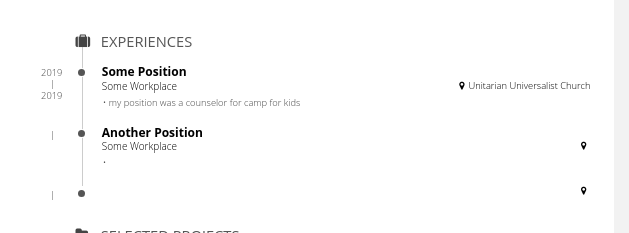
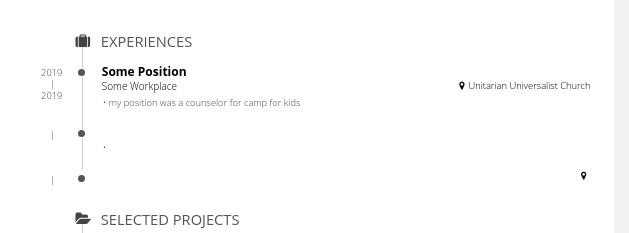
Before and after one commit to abikoni2003/website, a plain HTML site: page resume/index.html in a window 1280 px wide. Shown: the part 76-309 px from the top of the page, 0-629 px from the left. Drawn offline with nearby package versions, Linux system fonts and the light colour scheme.

Commit message:
fix resume

```diff
--- a/resume/index.html
+++ b/resume/index.html
@@ -45,11 +45,6 @@
           <div class="decorator">
           </div>
           <div class="details">
-            <header>
-              <h3>Another Position</h3>
-              <span class="place">Some Workplace</span>
-              <span class="location"></span>
-            </header>
             <div>
               <ul>
                 <li></li>
```
